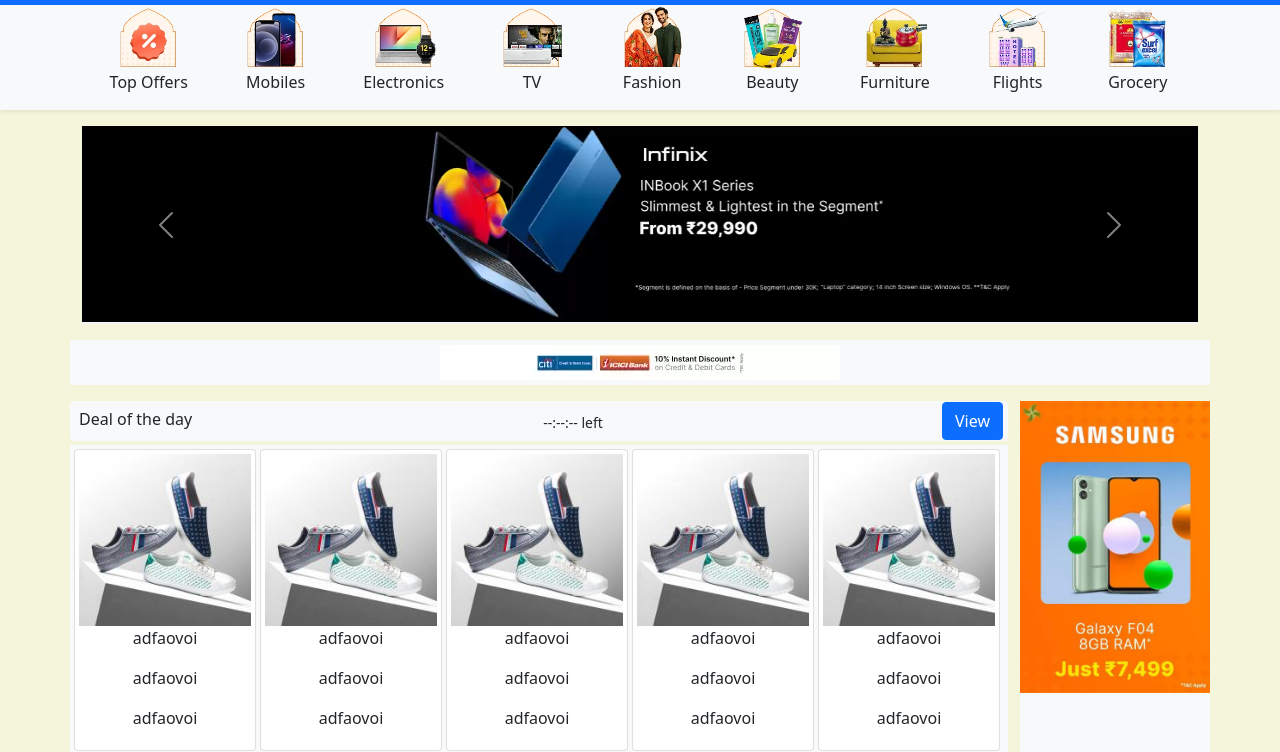
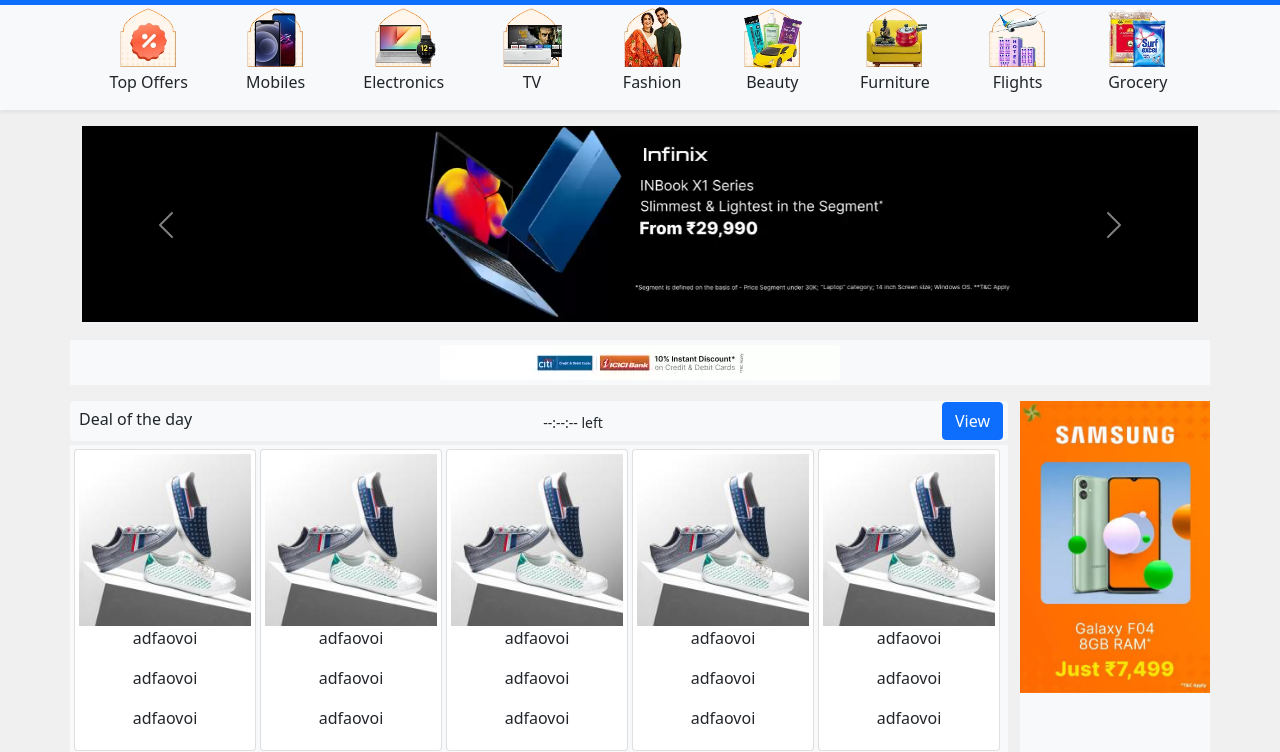
Before and after one commit to Denish-Simform/DemoWebPages, a plain HTML site: page flipkart.html in a window 1280 px wide. Shown: the part 81-833 px from the top of the page. Drawn offline with nearby package versions, Linux system fonts and the light colour scheme.

Commit message:
final commit

```diff
--- a/CSS/style.css
+++ b/CSS/style.css
@@ -1,6 +1,7 @@
 
 body{
     min-width: 360px;
+    background-color: #f0f0f0;
   }
 
   .container-fluid{
--- a/flipkart.html
+++ b/flipkart.html
@@ -14,7 +14,7 @@
     <link rel="stylesheet" href="CSS/style.css">
 </head>
 
-<body class="" style="background-color: beige;">
+<body class="">
 
     <div class="">
         <nav class="navbar navbar-expand bg-primary navbar-text">
```
